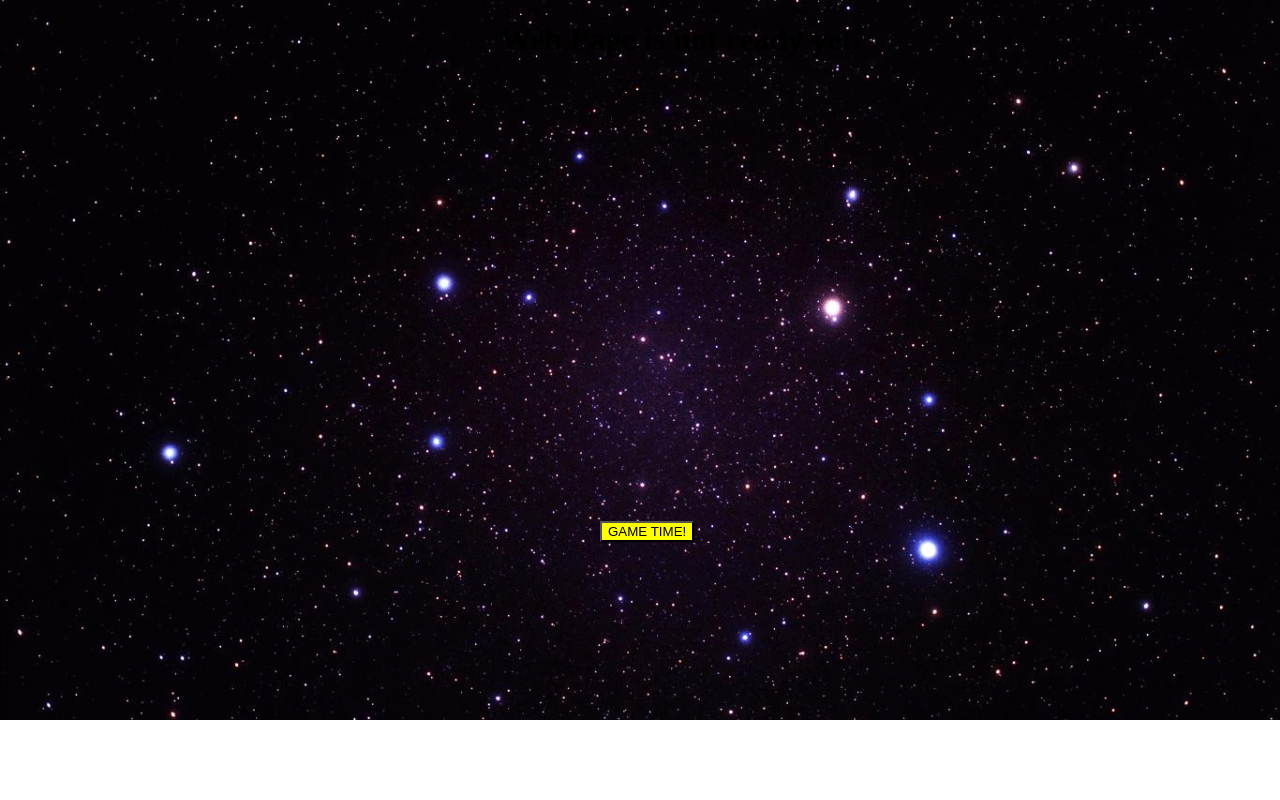
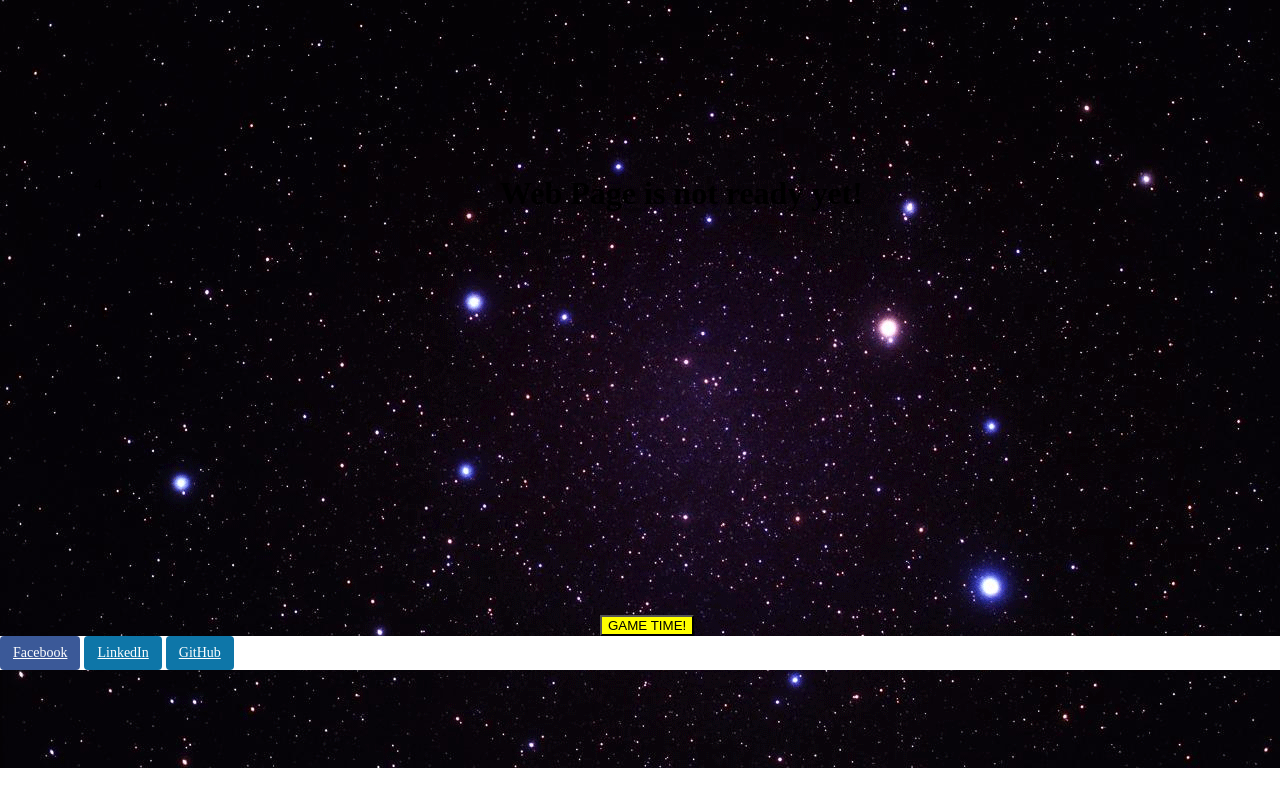
Before and after one commit to ahmetgul93/ahmetgul93.github.io, a plain HTML site: page index.html in a window 1280 px wide. Drawn offline with Linux system fonts and the light colour scheme.

Commit message:
Connection buttons are added.
Facebook, Github and Linkedin buttons are added.
Div is used too.

```diff
--- a/index.html
+++ b/index.html
@@ -6,12 +6,27 @@
 </head>
 
 <body>
-<h1>
-<DIV style="position: absolute; left:500px; height:80px">
-<b>Web Page is not ready yet!</b>
-</h1>
+<div class = "ust_taraf">
+	<canvas id="sitemap" ></canvas>
+			<h1>
+			<DIV style="position: absolute; left:500px; height:80px">
+			<b>Web Page is not ready yet!</b>
+			</h1>
 
-<input type="button" id="GameButton" value="GAME TIME!" onclick="window.location.href='Game/html5.html';">
+			<input type="button" id="GameButton" value="GAME TIME!" onclick="window.location.href='Game/html5.html';">4
+	</canvas>
+</div> <!-- ust_taraf end -->
+
+<div class="container">
+<div class="content_holder">
+				<!-- Facebook -->
+				<a href="https://www.facebook.com/ahmet.gul.9678" title="Facebook" target="_blank" class="btn btn-facebook"><i class="fa fa-facebook"></i> Facebook</a>
+				<!-- LinkedIn -->
+				<a href="https://www.linkedin.com/in/ahmetgul93" title="LinkedIn" target="_blank" class="btn btn-linkedin"><i class="fa fa-linkedin"></i> LinkedIn</a>
+				<!-- GitHub -->
+				<a href="https://github.com/ahmetgul93" title="GitHub" target="_blank" class="btn btn-github"><i class="fa fa-github"></i> GitHub</a>
+			</div>
+</div> <!-- container end -->
 
 </body>
 </html>
--- a/style.css
+++ b/style.css
@@ -2,9 +2,20 @@ body
 {
 background-image: url("backGroundSpace.jpg");
 background-repeat: no-repeat;
-background-size: cover;
+//background-size: cover;
 margin:0;
 padding:0;
+}
+#canvas {
+
+  width: 100%;
+  height: auto;
+}
+.container
+{
+	background-color: white;
+	position:relative;
+	top: 440px;
 }
 
 #GameButton
@@ -12,5 +23,70 @@ padding:0;
 	background-color: yellow;
 	position: relative;
 	left: 600px;
-	top: 500px;
+	top: 440px;
 }
+#content_holder {
+    width: 70%;
+    margin: 0px auto;
+    text-align: left;
+
+}
+.btn
+{
+display: inline-block;
+    padding: 6px 12px;
+    margin-bottom: 0;
+    font-size: 14px;
+    font-weight: 400;
+    line-height: 1.42857143;
+    text-align: center;
+    white-space: nowrap;
+    vertical-align: middle;
+    -ms-touch-action: manipulation;
+    touch-action: manipulation;
+    cursor: pointer;
+    -webkit-user-select: none;
+    -moz-user-select: none;
+    -ms-user-select: none;
+    user-select: none;
+    background-image: none;
+    border: 1px solid transparent;
+    border-radius: 4px;
+}
+.btn-facebook {
+    background: #3b5998;
+    border-radius: 4px;
+    color: #fff
+}
+.btn-facebook:link, .btn-facebook:visited {
+    color: #fff
+}
+.btn-facebook:active, .btn-facebook:hover {
+    background: #30477a;
+    color: #fff
+}
+.btn-linkedin {
+    background: #0e76a8;
+    border-radius: 4px;
+    color: #fff
+}
+.btn-linkedin:link, .btn-linkedin:visited {
+    color: #fff
+}
+.btn-linkedin:active, .btn-linkedin:hover {
+    background: #0b6087;
+    color: #fff
+}
+
+.btn-github {
+    background: #0e76a8;
+    border-radius: 4px;
+    color: #fff
+}
+.btn-github:link, .btn-github:visited {
+    color: #fff
+}
+.btn-github:active, .btn-github:hover {
+    background: #0b6087;
+    color: #fff
+}
```
